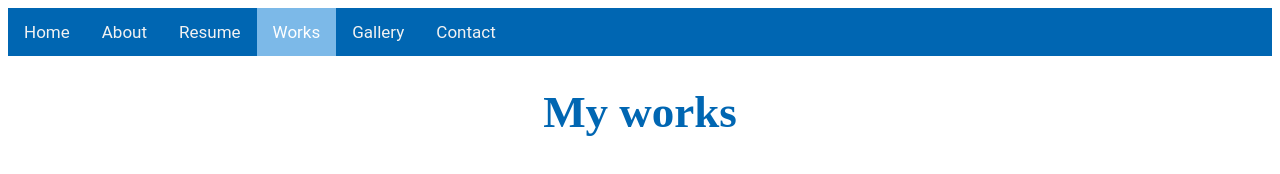
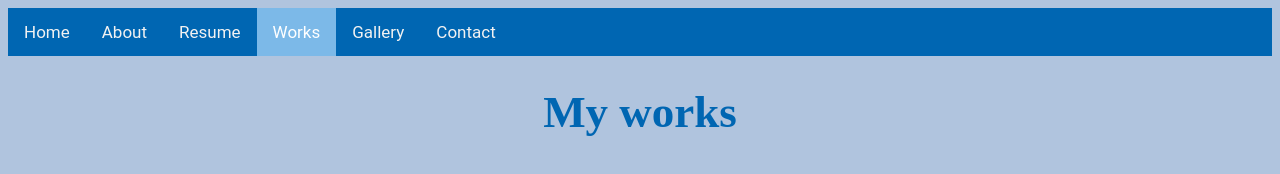
Before and after one commit to temirbaevabermet/profile-web-page, a plain HTML site: page works.html in a window 1280 px wide. Drawn offline with Linux system fonts and the light colour scheme.

Commit message:
first commit

```diff
--- a/works.html
+++ b/works.html
@@ -6,7 +6,7 @@
     <title>Works page</title>
     <link rel="stylesheet" href="styles/style.css">
 </head>
-<body>
+<body class="body1Style">
     <div class="nav roboto-regular">
         <a href="index.html">Home</a>
         <a href="about.html">About</a>
@@ -16,5 +16,6 @@
         <a href="contact.html">Contact</a>
     </div>
     <h1 class="cinzel"> My works </h1>
+
 </body>
 </html>
```
